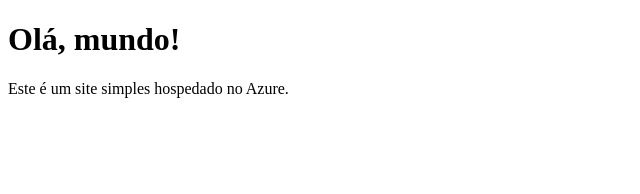
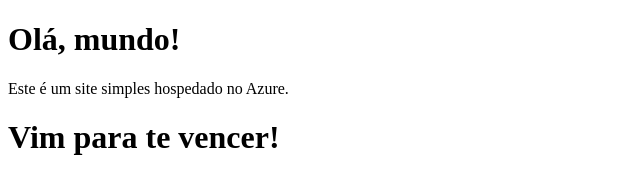
Before and after one commit to Baticte/projeto-nuvem, a plain HTML site: page index.html in a window 1280 px wide. Shown: the whole page, without its empty margins (0-640 px from the left). Drawn offline with Linux system fonts and the light colour scheme.

Commit message:
Update index.html

```diff
--- a/index.html
+++ b/index.html
@@ -8,5 +8,6 @@
 <body>
     <h1>Olá, mundo!</h1>
     <p>Este é um site simples hospedado no Azure.</p>
+    <h1>Vim para te vencer!</h1>
 </body>
 </html>
```
